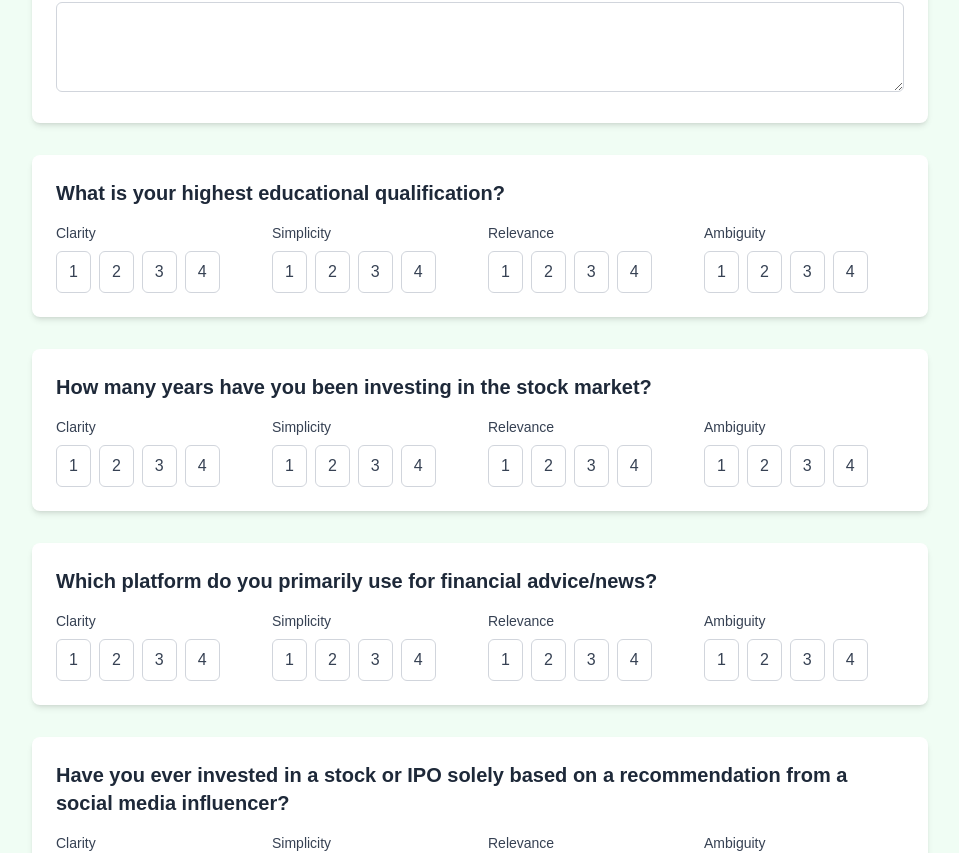
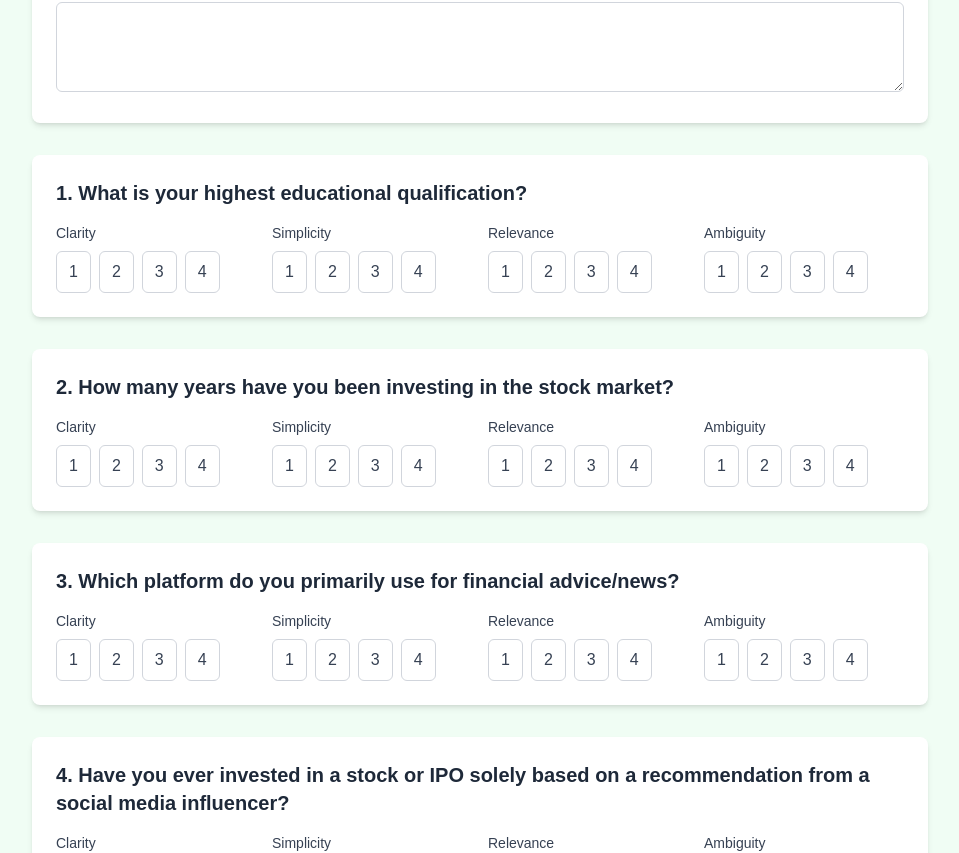
Before and after one commit to broveer/SRM-forms, a Next.js app: page / in a window 1280 px wide. Shown: the part 893-1746 px from the top of the page, without its empty margins (160-1119 px from the left). Built offline with nearby package versions, Linux system fonts and the light colour scheme; a web font is replaced by a local one.

Commit message:
Questions chaged: 9, 10, 15 (a.k.a. 6, 7, 12) serial numbers added

```diff
--- a/src/app/page.tsx
+++ b/src/app/page.tsx
@@ -184,7 +184,7 @@ export default function Home() {
           </div>
             {questions.map((question, index) => (
             <div key={index} className="bg-white p-6 rounded-lg shadow-md">
-              <h2 className="text-xl font-semibold text-gray-800 mb-4">{question}</h2>
+              <h2 className="text-xl font-semibold text-gray-800 mb-4">{index + 1}. {question}</h2>
               <div className="grid grid-cols-1 md:grid-cols-2 lg:grid-cols-4 gap-4">
               {categories.map(category => (
                 <div key={category} className="space-y-2">
```
Lines whose indentation alone changed are shown as unchanged.
